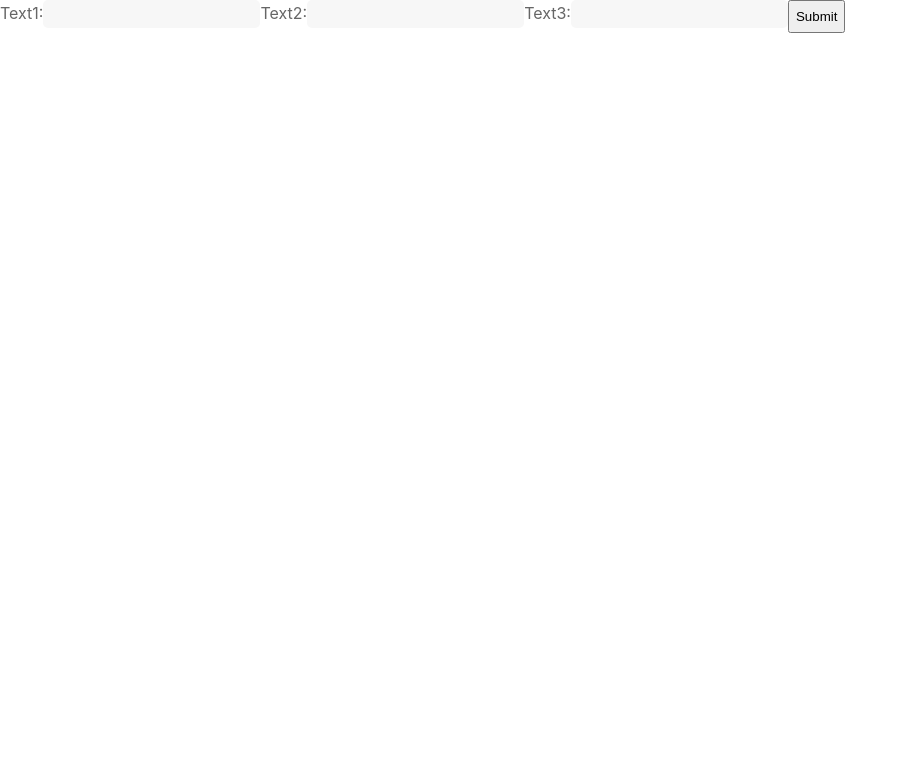
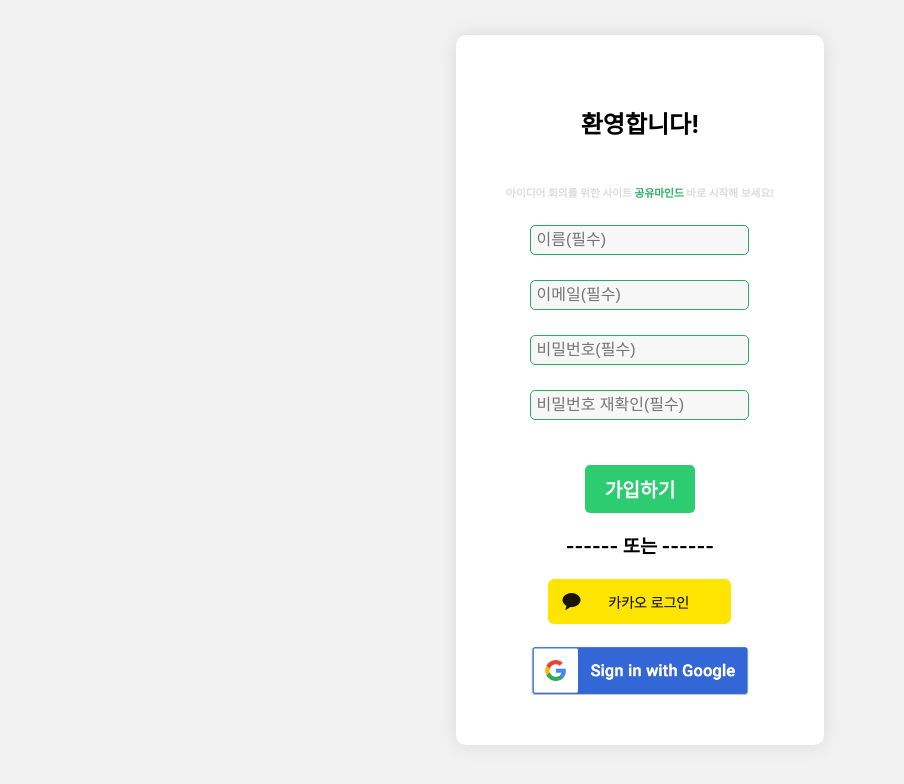
Before and after one commit to Gamemode1221/MindSharing-Front, a React (Create React App) app: page /test in a window 1280 px wide. Shown: the top 784 px of the page, without its empty margins (0-904 px from the left). Built offline with nearby package versions, Linux system fonts and the light colour scheme.

Commit message:
Update Test Page
2023/04/07

```diff
--- a/package.json
+++ b/package.json
@@ -7,7 +7,7 @@
     "@testing-library/jest-dom": "^5.16.5",
     "@testing-library/react": "^13.4.0",
     "@testing-library/user-event": "^13.5.0",
-    "axios": "^1.3.4",
+    "axios": "^1.3.5",
     "bootstrap": "^5.2.3",
     "date-fns": "^2.29.3",
     "moment": "^2.29.4",
--- a/src/js/test.jsx
+++ b/src/js/test.jsx
@@ -1,38 +1,81 @@
 import React, { useState } from 'react';
 import axios from 'axios';
 
-function InputForm() {
-    const [text1, setText1] = useState('');
-    const [text2, setText2] = useState('');
-    const [text3, setText3] = useState('');
+function SignUptest() {
+    const [text1, setUsername] = useState('');
+    const [text2, setUseremail] = useState('');
+    const [text3, setPassword] = useState('');
+    const [password2, setPassword2] = useState('');
+    const [error] = useState(null);
+  /*
+    const handleUsernameChange = (event) => {
+      setUsername(event.target.value);
+    };
 
-    const handleSubmit = (e) => {
-        e.preventDefault();
-        axios.post('/api/test', {text1, text2, text3})
+    const handleUseremailChange = (event) => {
+      setUseremail(event.target.value);
+    };
+
+    const handlePasswordChange = (event) => {
+      setPassword(event.target.value);
+    };
+
+    const handlePassword2Change = (event) => {
+      setPassword2(event.target.value);
+    };
+  */
+    const handleLoginAndSubmit = (event) => {
+        event.preventDefault();
+        axios.post('/test', {text1, text2, text3})
+        .then((response) => {
+        if (response.ok) {
+        // 로그인 성공
+        window.location.href = '/App';
+        axios.post('/test', {text1, text2, text3})
         .then((response) => {
         console.log(response.data);
         })
         .catch((error) => {
         console.log(error);
         });
+        } else {
+        // 로그인 실패
+        alert('잘못된 사용자 이름 또는 비밀번호입니다.');
+        }
+        })
+
         };
 
     return (
-        <form onSubmit={handleSubmit}>
+      <div className="signup-container">
+        <form className="signup-form"  onSubmit={handleLoginAndSubmit}>
+          <div className="form-group">
+              <h2 className="signup">환영합니다!</h2>
+              <h6 className='subtitle'>아이디어 회의를 위한 사이트 <font className="mind">공유마인드</font> 바로 시작해 보세요!</h6>
               <label>
-                Text1:
-                <input type="text" value={text1} onChange={(e) => setText1(e.target.value)} />
-            </label>
+                  <input type="text" id="username" name="username" value={text1} placeholder="이름(필수)" onChange={(event) => setUsername(event.target.value)} />
+              </label><br/>
               <label>
-                Text2:
-                <input type="text" value={text2} onChange={(e) => setText2(e.target.value)} />
-            </label>
+                  <input type="text" id="useremail" name="useremail" value={text2} placeholder="이메일(필수)" onChange={(event) => setUseremail(event.target.value)} />
+              </label><br/>
               <label>
-                Text3:
-                <input type="text" value={text3} onChange={(e) => setText3(e.target.value)} />
-            </label>
-            <button type="submit">Submit</button>
+                  <input type="password" id="password" name="password" value={text3} placeholder="비밀번호(필수)" onChange={(event) => setPassword(event.target.value)}  />
+              </label><br/>
+              <label>
+                  <input type="password" id="password2" name="password2" value={password2} placeholder="비밀번호 재확인(필수)" onChange={(event) => setPassword2(event.target.value)} />
+              </label><br/>
+          </div>
+          <button type="submit" class="btn-signup">가입하기</button>
+          <h3> ------ 또는 ------</h3>
+          <a href="https://www.kakaocorp.com/page/">
+            <div className="kakaologin"></div> <br/>
+          </a>
+          <a href='https://accounts.google.com/v3/signin/identifier?dsh=S-217739019%3A1679463439054010&continue=https%3A%2F%2Fwww.google.com%2Fsearch%3Fq%3D%25EA%25B5%25AC%25EA%25B8%2580%26oq%3D%25EA%25B5%25AC%25EA%25B8%2580%26aqs%3Dchrome..69i57j46i131i199i433i465i512j0i131i433i512j69i59j0i131i433i512l2j0i512j69i61.2265j0j4%26sourceid%3Dchrome%26ie%3DUTF-8&ec=GAZAAQ&hl=ko&ifkv=AWnogHd71Fi9wQg6foFlZfqBqbirbUkZ40lM1PMWDSdpQBncfMeVZbAq9Zoo5lpfhEVRp6N4hAZl&passive=true&flowName=GlifWebSignIn&flowEntry=ServiceLogin'>
+            <div className="googlelogin"></div>
+          </a>
         </form>
+        {error && <p>{error}</p>}
+      </div>
     );
   }
-export default InputForm;
+export default SignUptest;
```
Also changed, not shown: 1 other file (tests, documents, lock files or other folders). Lines whose indentation alone changed are shown as unchanged.
